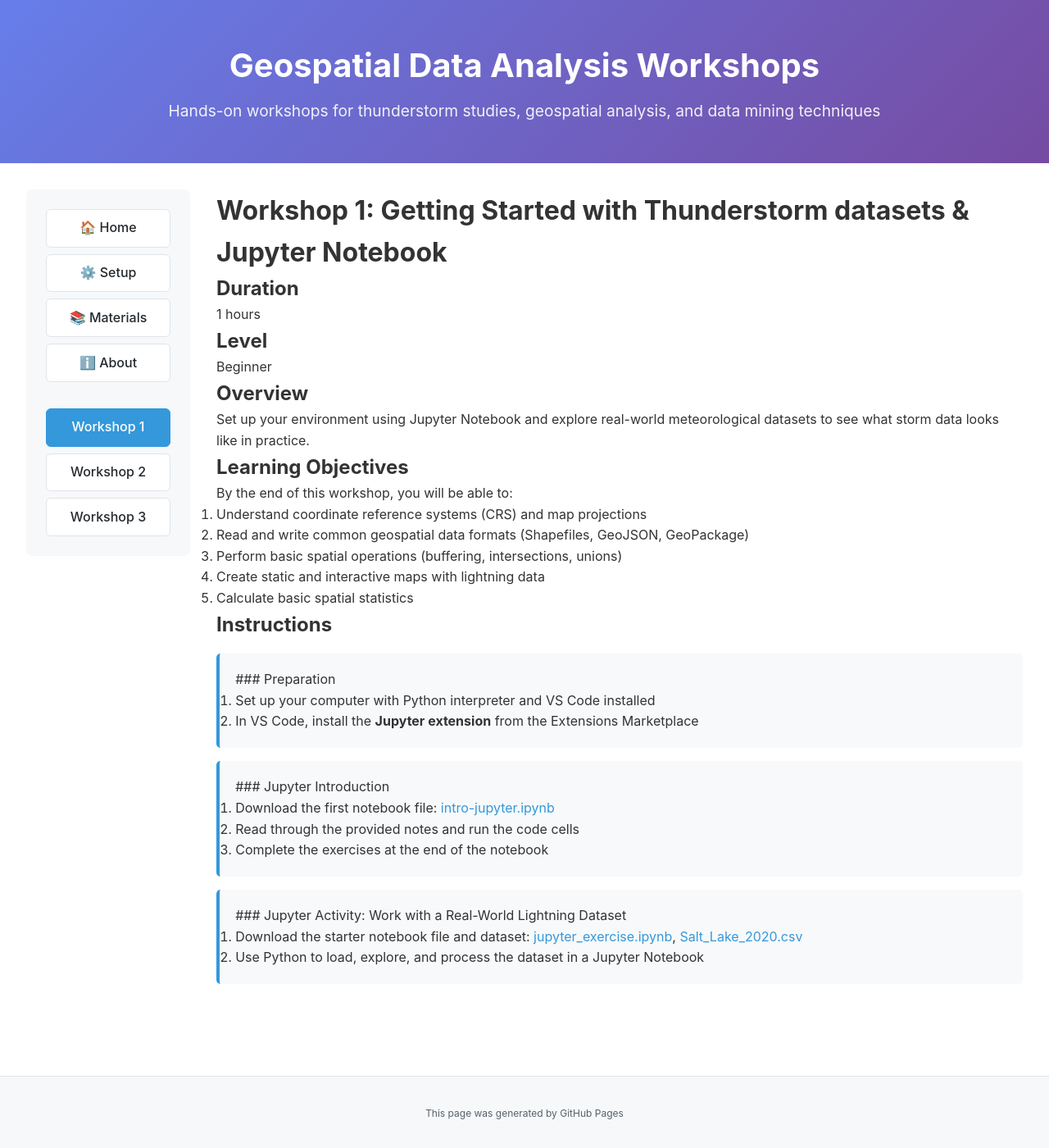
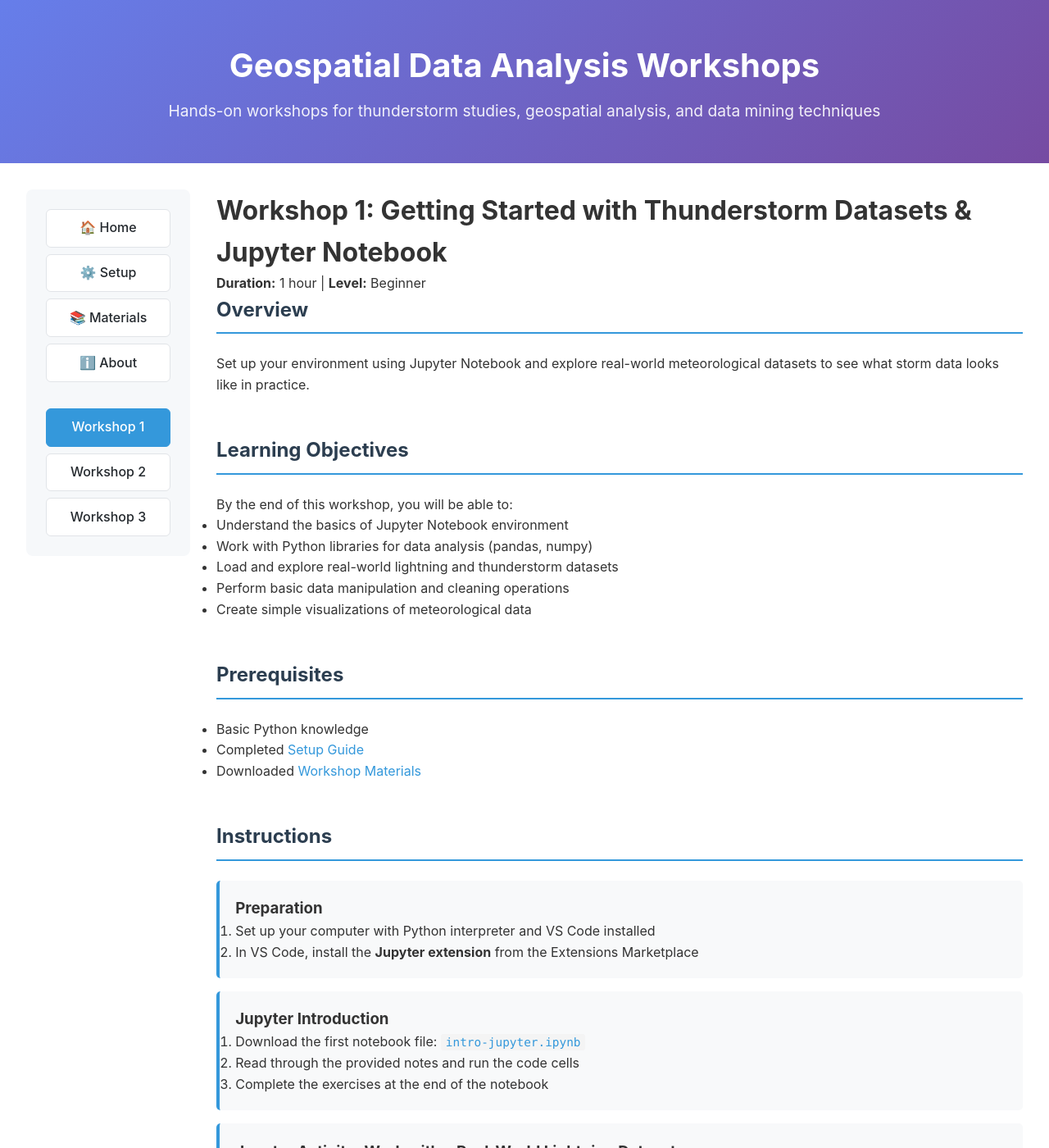
Before and after one commit to duanzhuojun/geospatial-data-analysis-workshops, a Jekyll site: the page built from workshops/workshop-1.md, in a window 1280 px wide and 1400 px high. Shown: the whole window at 82% size. Built offline with Jekyll 4.4.1, drawn with Linux system fonts in a browser that asks for light colours; some of the changed text lies outside the part shown.

Commit message:
formate the page

```diff
--- a/workshops/workshop-1.md
+++ b/workshops/workshop-1.md
@@ -94,35 +94,55 @@ title: Workshop 1 - Getting Started with Thunderstorm datasets & Jupyter Noteboo
   <a href="{{ site.baseurl }}/workshops/workshop-3.html">Workshop 3</a>
 </nav>
 
-<div class="main-content" markdown="1">
+<div class="main-content">
 
-# Workshop 1: Getting Started with Thunderstorm datasets & Jupyter Notebook
+<div class="section">
 
-## Duration
-1 hours
+<h1>Workshop 1: Getting Started with Thunderstorm Datasets & Jupyter Notebook</h1>
 
-## Level
-Beginner
+<p><strong>Duration:</strong> 1 hour | <strong>Level:</strong> Beginner</p>
 
-## Overview
+<h2>Overview</h2>
 
-Set up your environment using Jupyter Notebook and explore real-world meteorological datasets to see what storm data looks like in practice.
+<p>Set up your environment using Jupyter Notebook and explore real-world meteorological datasets to see what storm data looks like in practice.</p>
 
-## Learning Objectives
+</div>
 
-By the end of this workshop, you will be able to:
+<div class="section">
 
-1. Understand coordinate reference systems (CRS) and map projections
-2. Read and write common geospatial data formats (Shapefiles, GeoJSON, GeoPackage)
-3. Perform basic spatial operations (buffering, intersections, unions)
-4. Create static and interactive maps with lightning data
-5. Calculate basic spatial statistics
+<h2>Learning Objectives</h2>
 
-## Instructions
+<p>By the end of this workshop, you will be able to:</p>
+
+<ul>
+  <li>Understand the basics of Jupyter Notebook environment</li>
+  <li>Work with Python libraries for data analysis (pandas, numpy)</li>
+  <li>Load and explore real-world lightning and thunderstorm datasets</li>
+  <li>Perform basic data manipulation and cleaning operations</li>
+  <li>Create simple visualizations of meteorological data</li>
+</ul>
+
+</div>
+
+<div class="section">
+
+<h2>Prerequisites</h2>
+
+<ul>
+  <li>Basic Python knowledge</li>
+  <li>Completed <a href="../setup.html">Setup Guide</a></li>
+  <li>Downloaded <a href="../materials.html">Workshop Materials</a></li>
+</ul>
+
+</div>
+
+<div class="section">
+
+<h2>Instructions</h2>
 
 <div class="schedule-section">
 
-### Preparation
+<h3>Preparation</h3>
 
 <ol>
   <li>Set up your computer with Python interpreter and VS Code installed</li>
@@ -133,10 +153,10 @@ By the end of this workshop, you will be able to:
 
 <div class="schedule-section">
 
-### Jupyter Introduction
+<h3>Jupyter Introduction</h3>
 
 <ol>
-  <li>Download the first notebook file: <a href="workshops/workshop1-code/intro-jupyter.ipynb">intro-jupyter.ipynb</a></li>
+  <li>Download the first notebook file: <a href="workshop1-code/intro-jupyter.ipynb" download><code>intro-jupyter.ipynb</code></a></li>
   <li>Read through the provided notes and run the code cells</li>
   <li>Complete the exercises at the end of the notebook</li>
 </ol>
@@ -145,11 +165,18 @@ By the end of this workshop, you will be able to:
 
 <div class="schedule-section">
 
-### Jupyter Activity: Work with a Real-World Lightning Dataset
+<h3>Jupyter Activity: Work with a Real-World Lightning Dataset</h3>
 
 <ol>
-  <li>Download the starter notebook file and dataset: <a href="workshops/workshop1-code/jupyter_exercise.ipynb">jupyter_exercise.ipynb</a>, <a href="workshops/workshop1-code/Salt_Lake_2020.csv">Salt_Lake_2020.csv</a></li>
+  <li>Download the starter notebook file: <a href="workshop1-code/jupyter_exercise.ipynb" download><code>jupyter_exercise.ipynb</code></a></li>
+  <li>Download the dataset: <a href="workshop1-code/Salt_Lake_2020.csv" download><code>Salt_Lake_2020.csv</code></a></li>
   <li>Use Python to load, explore, and process the dataset in a Jupyter Notebook</li>
 </ol>
 
 </div>
+
+</div>
+
+</div>
+
+</div>
```
